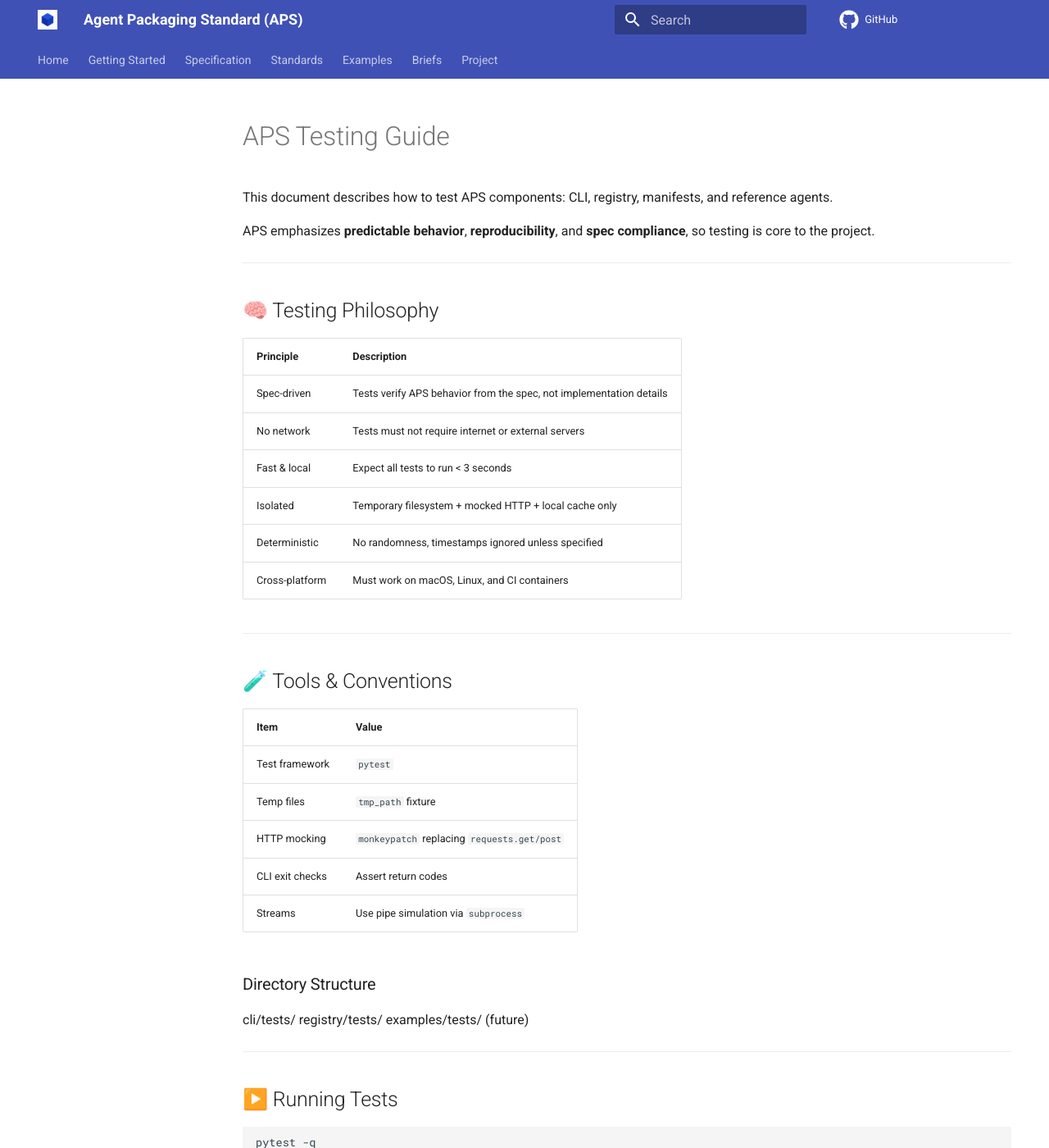
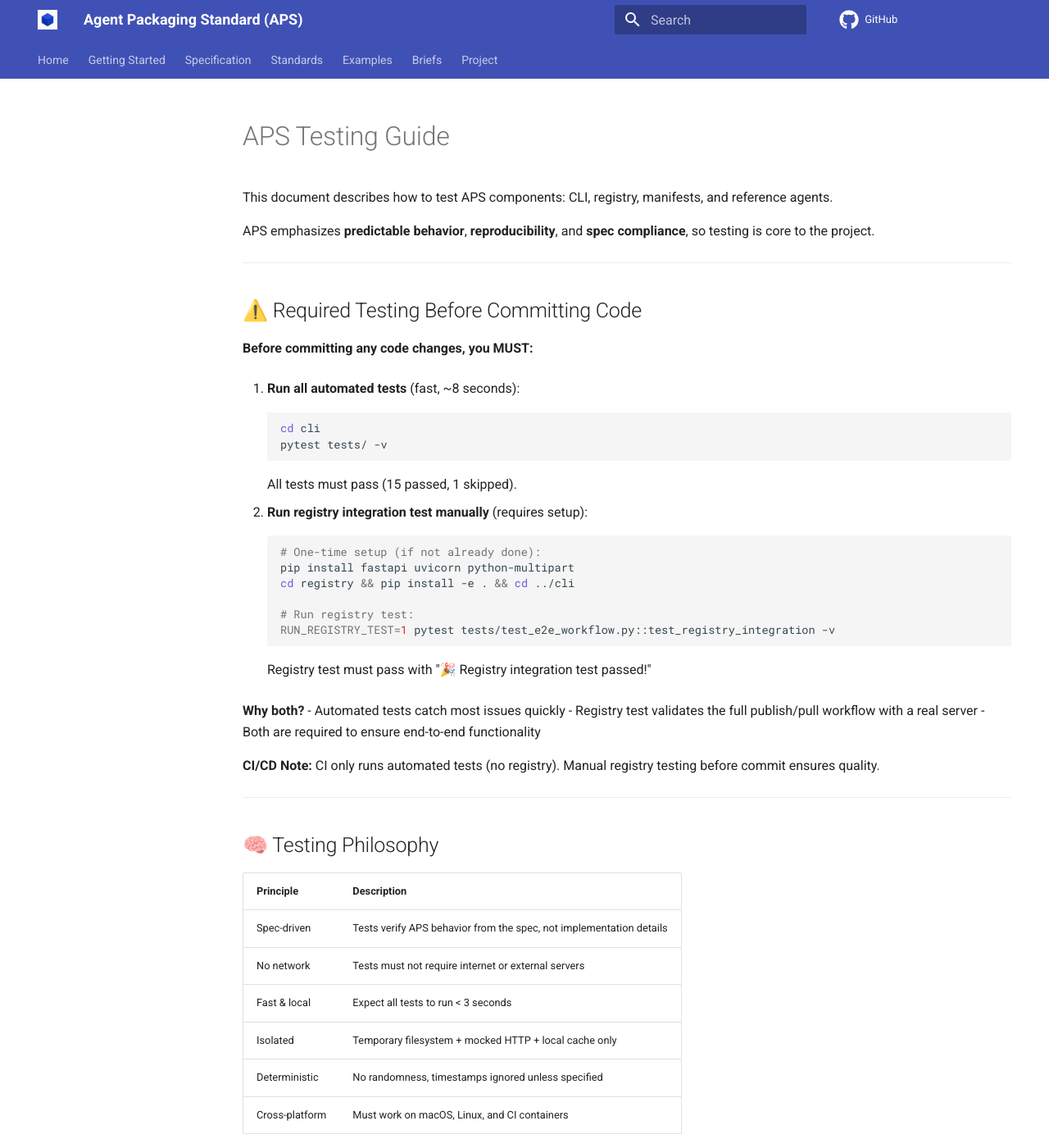
Before and after one commit to vedahegde60/agent-packaging-standard, an MkDocs documentation site: the page built from docs/testing.md, in a window 1280 px wide and 1400 px high. Shown: the whole window at 82% size. Built offline with MkDocs 1.6.1 and Material for MkDocs 9.7.7, drawn with Linux system fonts in a browser that asks for light colours; comment, search, counter and statistics services are not loaded.

Commit message:
release: apstool v0.1.9 - critical bug fixes, comprehensive testing, and production release
Major fixes:
- Fixed aps run command (path resolution and Python executable)
- Fixed template generation with correct aps_version field
- Improved agent naming (uses directory name, sanitizes for Python)
- Removed debug output for clean production use

Testing:
- Added comprehensive end-to-end test suite (16 tests total)
- Added registry integration tests (optional, environment-gated)
- Added pre-commit test automation script
- All tests passing (15 automated + 1 optional registry)

Documentation:
- Updated README with proper installation instructions
- Added pre-commit testing workflow and guidelines
- Improved contributing documentation
- Added registry testing guide

Production:
- Published to PyPI: pip install apstool
- Version 0.1.9 available at https://pypi.org/project/apstool/0.1.9/

````diff
--- a/cli/src/aps_cli/templates/echo_agent/aps/agent.yaml
+++ b/cli/src/aps_cli/templates/echo_agent/aps/agent.yaml
@@ -1,4 +1,4 @@
-aps: "0.1"
+aps_version: "0.1"
 id: "dev.echo"
 name: "Echo"
 version: "0.0.1"
--- a/docs/testing.md
+++ b/docs/testing.md
@@ -3,6 +3,37 @@
 This document describes how to test APS components: CLI, registry, manifests, and reference agents.
 
 APS emphasizes **predictable behavior**, **reproducibility**, and **spec compliance**, so testing is core to the project.
+
+---
+
+## ⚠️ Required Testing Before Committing Code
+
+**Before committing any code changes, you MUST:**
+
+1. **Run all automated tests** (fast, ~8 seconds):
+   ```bash
+   cd cli
+   pytest tests/ -v
+   ```
+   All tests must pass (15 passed, 1 skipped).
+
+2. **Run registry integration test manually** (requires setup):
+   ```bash
+   # One-time setup (if not already done):
+   pip install fastapi uvicorn python-multipart
+   cd registry && pip install -e . && cd ../cli
+
+   # Run registry test:
+   RUN_REGISTRY_TEST=1 pytest tests/test_e2e_workflow.py::test_registry_integration -v
+   ```
+   Registry test must pass with "🎉 Registry integration test passed!"
+
+**Why both?**
+- Automated tests catch most issues quickly
+- Registry test validates the full publish/pull workflow with a real server
+- Both are required to ensure end-to-end functionality
+
+**CI/CD Note:** CI only runs automated tests (no registry). Manual registry testing before commit ensures quality.
 
 ---
 
````
Also changed, not shown: CONTRIBUTING.md (+40 -0 lines), README.md (+16 -0 lines), cli/README.md (+17 -10 lines), 6 other files.
